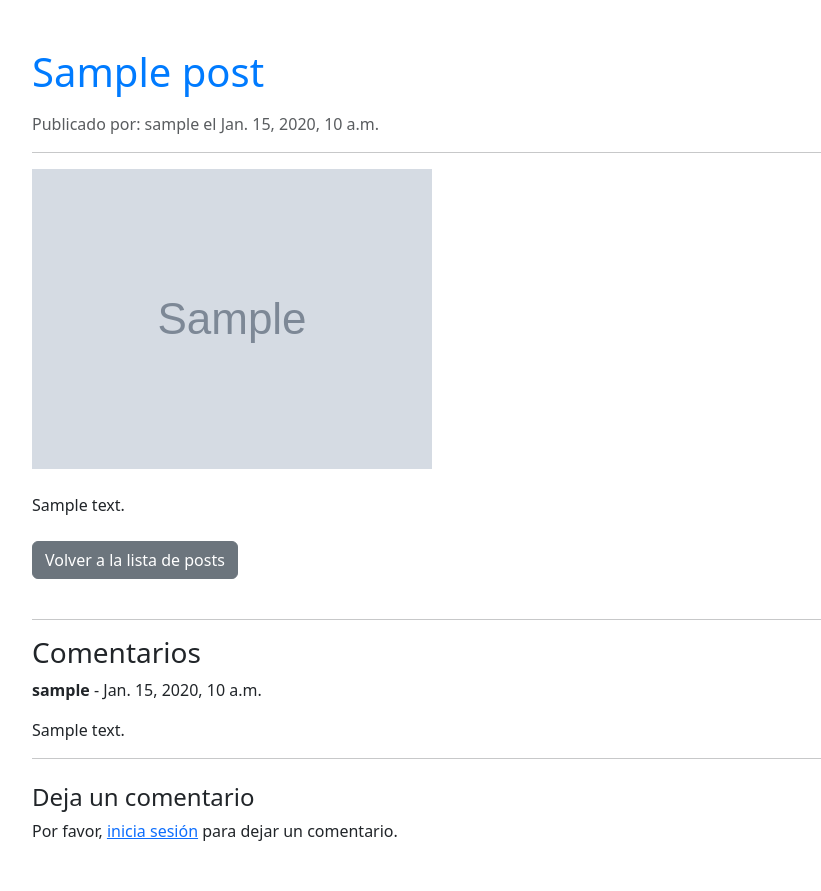
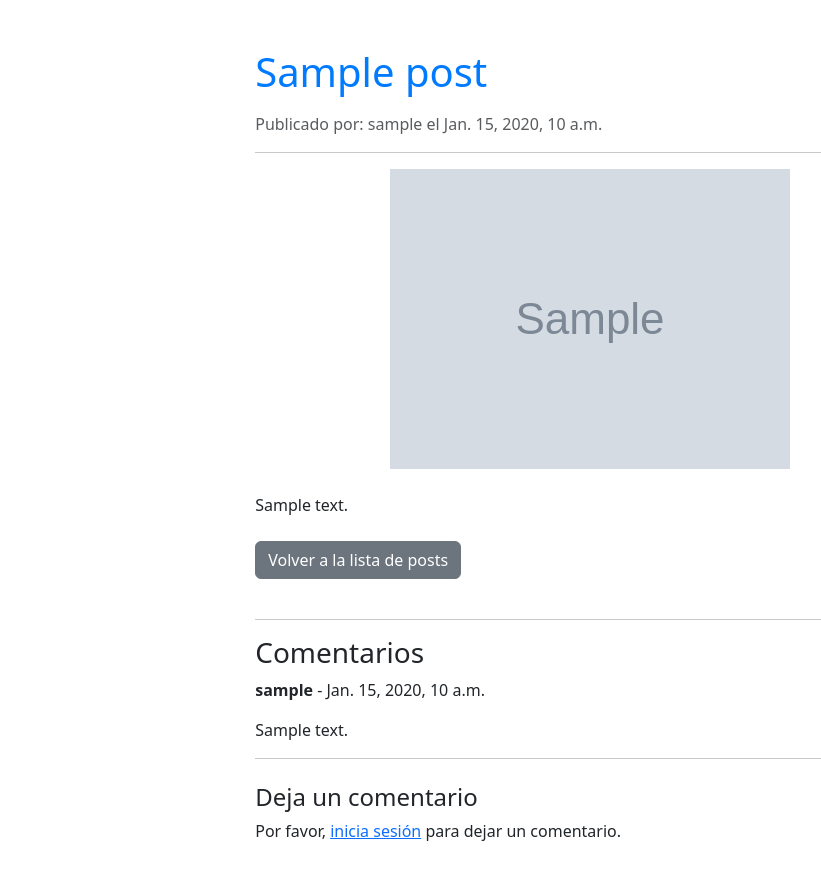
Before and after one commit to ingwplanchez/django-productivity-blog, a Django app: page /blog/1/ in a window 1280 px wide. Shown: the part 56-947 px from the top of the page, without its empty margins (50-871 px from the left). Run offline with Django 5.2, Linux system fonts and the light colour scheme; tables that the repository leaves empty hold one stand-in row (values such as "Sample post"); grey boxes marked "Sample" are stand-in pictures.

Commit message:
Modified: Se ajustó el ancho de la imagen y el contenido en la página de detalles de la publicación

```diff
--- a/blog/templates/blog/post_detail.html
+++ b/blog/templates/blog/post_detail.html
@@ -1,13 +1,17 @@
 {% extends "blog/base.html" %}
 
 {% block content %}
+<div class="mb-4" style="max-width: 60%; margin: auto;">
     <h1 class="mb-3">{{ post.title }}</h1>
     <p class="text-muted">Publicado por: {{ post.author }} el {{ post.pub_date }}</p>
     <hr>
 
     {% if post.image %}
+    <div class="text-center">
         <img src="{{ post.image.url }}" class="img-fluid mb-4" alt="{{ post.title }}">
+    </div>
     {% endif %}
+
     <div class="mb-4">
     {{ post.content | linebreaksbr }}
     </div>
@@ -39,4 +43,6 @@
         <p>Por favor, <a href="/admin/login/">inicia sesión</a> para dejar un comentario.</p>
         {% endif %}
     </div>
+
+</div>
 {% endblock %}
```
Lines whose indentation alone changed are shown as unchanged.
